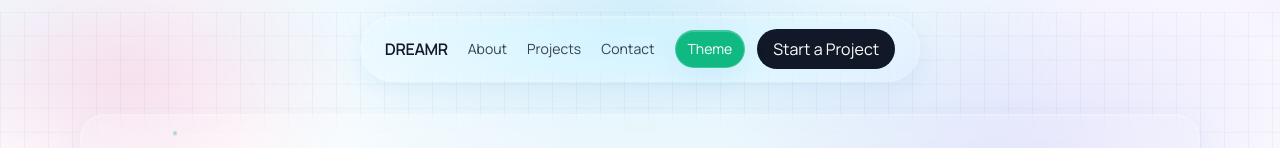
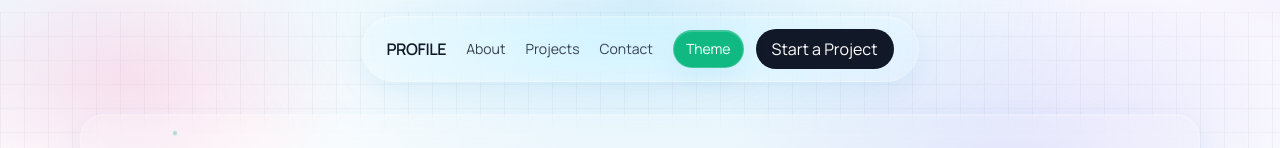
Before and after one commit to RahulEntreprX/portfolio, a Next.js app: page / in a window 1280 px wide. Shown: the top 148 px of the page. Built offline with nearby package versions, Linux system fonts and the light colour scheme.

Commit message:
Update TopNav.tsx

```diff
--- a/src/app/components/shared/TopNav.tsx
+++ b/src/app/components/shared/TopNav.tsx
@@ -13,7 +13,7 @@ export default function TopNav() {
     <div className="mx-auto w-full md:w-auto">
       <div className="mx-auto flex items-center gap-5 rounded-full glass px-4 py-2 md:px-6 md:py-3 shadow-xl backdrop-saturate-150">
         <Link href="/" className="font-semibold tracking-tight text-gray-900 dark:text-slate-100">
-          DREAMR
+          PROFILE
         </Link>
         <nav className="hidden md:flex items-center gap-5 text-sm">
           {links.map((l) => (
```
